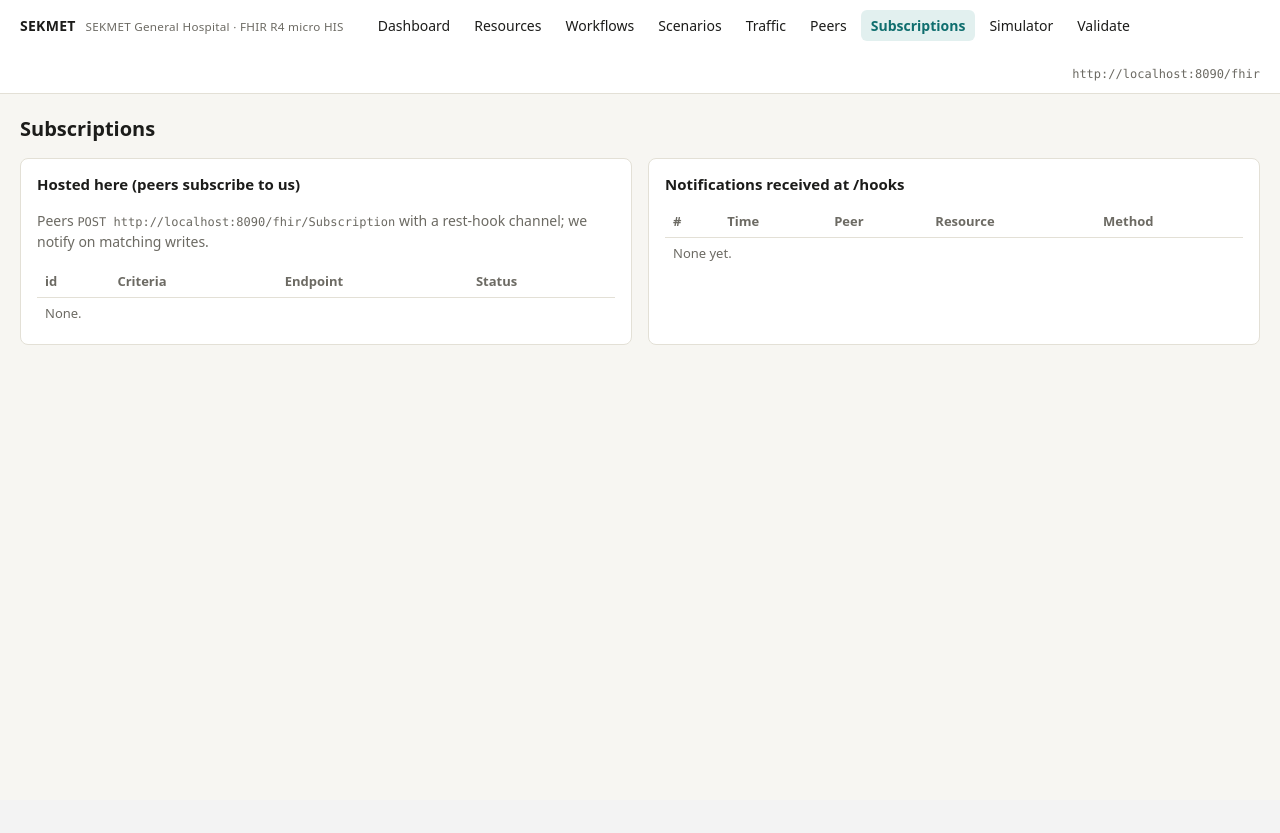
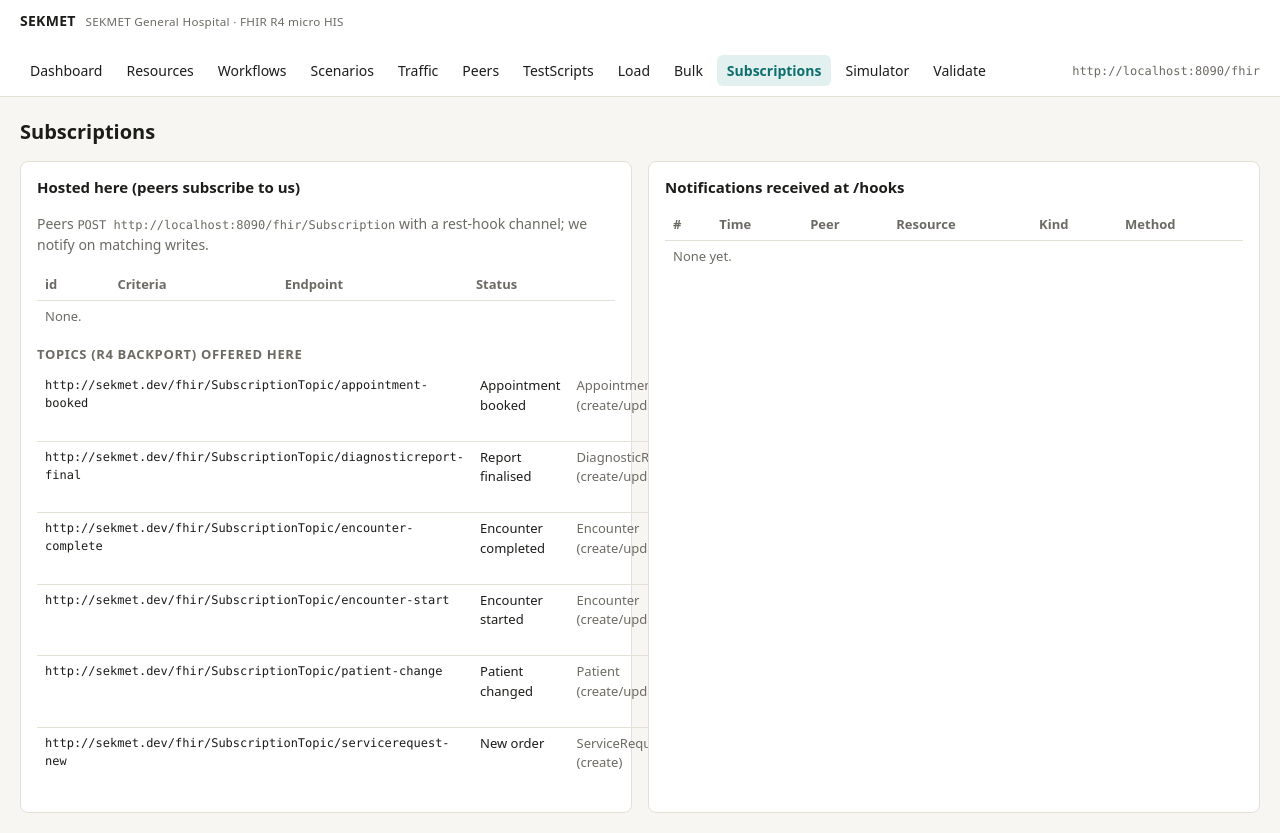
Before and after one commit to KaRamHelal/SEKMET_FHIR_R4_Tester, a FastAPI app: page /ui/subscriptions in a window 1280 px wide. Before the commit the page ends 345 px from the top, so only its background shows below. Run offline with FastAPI, Linux system fonts and the light colour scheme; data comes from the database, SQL or seed files in the repository; data that the repository does not hold is empty.

Commit message:
Round 11: web console for TestScripts, load runs, bulk export and topics
- /ui/testscripts (upload/paste, run, TestReport download), /ui/load (guarded start, results, reports),
  /ui/bulk (client runs + served exports), topics and notification kinds on /ui/subscriptions
- fix: route handler shadowed load_run() (500 on run detail/TestReport); tables scroll inside panels
- tests + docs

Co-Authored-By: Claude Opus 5.5 (1M context) <noreply@anthropic.com>

```diff
--- a/sekmet/ui/routes.py
+++ b/sekmet/ui/routes.py
@@ -3,6 +3,7 @@ from __future__ import annotations
 
 import json
 import threading
+import time
 from pathlib import Path
 from urllib.parse import parse_qsl
 
@@ -26,6 +27,8 @@ templates.env.filters["pretty"] = lambda v: _pretty(v)
 templates.env.filters["display"] = lambda r: display_of(r) or ""
 
 _running: dict[str, threading.Thread] = {}
+_load_results: list[dict] = []
+_bulk_results: list[dict] = []
 
 # workflows offered on a resource detail page, by resource type -> [(workflow key, param name)]
 CONTEXT_ACTIONS = {
@@ -243,7 +246,8 @@ def build_router(get_ctx) -> APIRouter:
         subs = ctx.service.search("Subscription", [("_count", "100")]).body.get("entry", [])
         return page(request, "subscriptions.html", subs=[e["resource"] for e in subs if "resource" in e
                                                          and e["resource"]["resourceType"] == "Subscription"],
-                    notes=notifications(ctx.store, limit=100), peers=list(ctx.settings.peers))
+                    notes=notifications(ctx.store, limit=100), peers=list(ctx.settings.peers),
+                    topics=sorted(ctx.subscriptions.topics().values(), key=lambda t: t.url))
 
     @router.post("/subscriptions/register", response_class=HTMLResponse)
     def subscriptions_register(request: Request, peer: str = Form(...)):
@@ -269,6 +273,119 @@ def build_router(get_ctx) -> APIRouter:
                                                                 "diagnostics": f"Invalid JSON: {e}"}]}
         return page(request, "validate.html", body=body, oo=oo, ok=not has_errors(oo.get("issue", [])))
 
+    # ---------------- TestScripts ----------------
+
+    @router.get("/testscripts", response_class=HTMLResponse)
+    def testscripts(request: Request):
+        ctx = get_ctx()
+        runs = [r for r in list_runs(ctx.store, 200) if r["id"].startswith("ts-")][:30]
+        return page(request, "testscripts.html", runs=runs, peers=ctx.settings.peer_names(),
+                    running=[k for k, t in _running.items() if t.is_alive() and k.startswith("ts:")])
+
+    @router.post("/testscripts/run")
+    async def testscripts_run(request: Request):
+        from ..fhir.xml import from_xml
+        from ..scenarios.testscript import TestScriptRunner
+        ctx = get_ctx()
+        form = await request.form()
+        upload = form.get("file")
+        raw = (await upload.read()) if upload is not None and getattr(upload, "filename", "") else \
+            (form.get("script") or "").encode()
+        try:
+            ts = from_xml(raw) if raw.lstrip().startswith(b"<") else json.loads(raw or b"{}")
+            if ts.get("resourceType") != "TestScript":
+                raise ValueError(f"not a TestScript (got {ts.get('resourceType')})")
+        except (ValueError, FhirError) as e:
+            return page(request, "message.html", title="TestScript not accepted", message=str(e))
+        peers = [p.strip() for p in (form.get("peers") or "self").split(",") if p.strip()]
+        fixtures = [d.strip() for d in (form.get("fixtures") or "").split(",") if d.strip()]
+        variables = dict(line.split("=", 1) for line in (form.get("vars") or "").splitlines() if "=" in line)
+        runner = TestScriptRunner(ctx, peers, fixtures, form.get("fixture_base") or None, variables)
+        label = f"ts:{ts.get('name') or ts.get('id')}@{','.join(peers)}"
+        t = threading.Thread(target=runner.run, args=(ts,), daemon=True, name=label)
+        _running[label] = t
+        t.start()
+        return RedirectResponse("/ui/testscripts", status_code=303)
+
+    @router.get("/testreport/{run_id}")
+    def testreport(run_id: str):
+        from fastapi.responses import JSONResponse
+        from ..scenarios.testscript import build_test_report
+        r = load_run(get_ctx().store, run_id)
+        if not r:
+            return JSONResponse({"error": "no such run"}, status_code=404)
+        return JSONResponse(build_test_report(r, r.get("file")), media_type="application/fhir+json",
+                            headers={"Content-Disposition": f"attachment; filename=TestReport-{run_id}.json"})
+
+    # ---------------- load ----------------
+
+    @router.get("/load", response_class=HTMLResponse)
+    def load_page(request: Request):
+        ctx = get_ctx()
+        return page(request, "load.html", scenarios=list_scenarios(), peers=ctx.settings.peer_names(),
+                    results=list(reversed(_load_results))[:20],
+                    running=[k for k, t in _running.items() if t.is_alive() and k.startswith("load:")])
+
+    @router.post("/load/run", response_class=HTMLResponse)
+    def load_start(request: Request, scenario: str = Form(...), peer: str = Form("self"), users: int = Form(5),
+                 duration: float = Form(30), ramp: float = Form(0), own: bool = Form(False)):
+        from ..load.runner import LoadConfig, LoadRunner, is_local
+        ctx = get_ctx()
+        target = ctx.settings.peer(peer).base_url
+        if not is_local(target) and not own:
+            return page(request, "message.html", title="Load test refused",
+                        message=f"{target} is not local. Only load systems you own or are authorised to stress, "
+                                f"and confirm that on the form.")
+        cfg = LoadConfig(scenario, peer, max(1, min(users, 200)), max(1, min(duration, 3600)), None, ramp)
+        label = f"load:{scenario}@{peer}"
+
+        def work():
+            summary = LoadRunner(ctx, cfg).run()
+            _load_results.append(summary)
+            del _load_results[:-50]
+
+        t = threading.Thread(target=work, daemon=True, name=label)
+        _running[label] = t
+        t.start()
+        return RedirectResponse("/ui/load", status_code=303)
+
+    @router.get("/load/{idx}", response_class=HTMLResponse)
+    def load_report(idx: int):
+        from ..load.report import render
+        items = list(reversed(_load_results))
+        if not 0 <= idx < len(items):
+            return HTMLResponse("No such load run", status_code=404)
+        return HTMLResponse(render(items[idx]))
+
+    # ---------------- bulk ----------------
+
+    @router.get("/bulk", response_class=HTMLResponse)
+    def bulk_page(request: Request):
+        ctx = get_ctx()
+        return page(request, "bulk.html", peers=ctx.settings.peer_names(), results=list(reversed(_bulk_results))[:20],
+                    running=[k for k, t in _running.items() if t.is_alive() and k.startswith("bulk:")],
+                    jobs=list(ctx.bulk.jobs.values())[-20:])
+
+    @router.post("/bulk/run")
+    def bulk_run(peer: str = Form("self"), level: str = Form("group"), group: str = Form(""),
+                 types: str = Form(""), poll_max: str = Form("")):
+        from ..bulk.client import bulk_export
+        ctx = get_ctx()
+        label = f"bulk:{level}@{peer}"
+
+        def work():
+            out = bulk_export(ctx.peer_client(peer), level, group or None,
+                              [t.strip() for t in types.split(",") if t.strip()] or None, None, None, 600,
+                              float(poll_max) if poll_max else None)
+            _bulk_results.append({"peer": peer, "level": level, "group": group, "ts": time.strftime("%H:%M:%S"),
+                                  **out})
+            del _bulk_results[:-50]
+
+        t = threading.Thread(target=work, daemon=True, name=label)
+        _running[label] = t
+        t.start()
+        return RedirectResponse("/ui/bulk", status_code=303)
+
     @router.get("/simulator", response_class=HTMLResponse)
     def simulator(request: Request):
         ctx = get_ctx()
--- a/sekmet/ui/templates/base.html
+++ b/sekmet/ui/templates/base.html
@@ -10,7 +10,7 @@
 <header>
   <div class="brand">SEKMET <small>{{ settings.facility_name }} · FHIR R4 micro HIS</small></div>
   <nav>
-    {% for key, label in [("dashboard","Dashboard"),("resources","Resources"),("workflows","Workflows"),("scenarios","Scenarios"),("traffic","Traffic"),("peers","Peers"),("subscriptions","Subscriptions"),("simulator","Simulator"),("validate","Validate")] %}
+    {% for key, label in [("dashboard","Dashboard"),("resources","Resources"),("workflows","Workflows"),("scenarios","Scenarios"),("traffic","Traffic"),("peers","Peers"),("testscripts","TestScripts"),("load","Load"),("bulk","Bulk"),("subscriptions","Subscriptions"),("simulator","Simulator"),("validate","Validate")] %}
     <a href="/ui{% if key != 'dashboard' %}/{{ key }}{% endif %}" class="{{ 'on' if nav.startswith(key) or (key=='resources' and nav=='resource') or (key=='scenarios' and nav=='run') or (key=='traffic' and nav=='traffic_detail') else '' }}">{{ label }}</a>
     {% endfor %}
   </nav>
--- a/sekmet/ui/templates/subscriptions.html
+++ b/sekmet/ui/templates/subscriptions.html
@@ -10,6 +10,10 @@
     {% for s in subs %}<tr><td class="mono"><a href="/ui/resources/Subscription/{{ s.id }}">{{ s.id[:8] }}</a></td><td class="mono">{{ s.criteria }}</td><td class="mono">{{ s.channel.endpoint }}</td>
       <td><span class="pill {{ 'ok' if s.status == 'active' else 'bad' }}">{{ s.status }}</span>{% if s.error %}<div class="bad">{{ s.error }}</div>{% endif %}</td></tr>
     {% else %}<tr><td colspan="4" class="mute">None.</td></tr>{% endfor %}</table>
+    <h3>Topics (R4 Backport) offered here</h3>
+    <table>{% for t in topics %}<tr><td class="mono">{{ t.url }}</td><td>{{ t.title }}</td>
+      <td class="mute">{% for tr in t.triggers %}{{ tr.resource }} ({{ tr.interactions|join('/') }}){% endfor %}</td>
+      <td class="mute">filters: {{ t.filters|list|join(', ') }}</td></tr>{% endfor %}</table>
     {% if peers %}
     <h3>Register configured subscriptions on a peer</h3>
     <form method="post" action="/ui/subscriptions/register" class="row"><div><select name="peer">{% for p in peers %}<option>{{ p }}</option>{% endfor %}</select></div><button>Register</button></form>
@@ -17,10 +21,10 @@
   </div>
   <div class="panel">
     <h2>Notifications received at /hooks</h2>
-    <table><tr><th>#</th><th>Time</th><th>Peer</th><th>Resource</th><th>Method</th></tr>
+    <table><tr><th>#</th><th>Time</th><th>Peer</th><th>Resource</th><th>Kind</th><th>Method</th></tr>
     {% for n in notes %}<tr><td>{% if n.traffic_id %}<a href="/ui/traffic/{{ n.traffic_id }}">{{ n.id }}</a>{% else %}{{ n.id }}{% endif %}</td><td class="mono mute">{{ n.ts[11:19] }}</td><td>{{ n.peer }}</td>
-      <td class="mono">{{ n.resource_type or '(ping)' }}/{{ n.resource_id or '' }}{% if n.resource and n.resource.status %} <span class="mute">{{ n.resource.status }}</span>{% endif %}</td><td>{{ n.method }}</td></tr>
-    {% else %}<tr><td colspan="5" class="mute">None yet.</td></tr>{% endfor %}</table>
+      <td class="mono">{{ n.resource_type or '(ping)' }}/{{ n.resource_id or '' }}{% if n.resource and n.resource.status %} <span class="mute">{{ n.resource.status }}</span>{% endif %}</td><td>{{ n.kind or 'rest-hook' }}</td><td>{{ n.method }}</td></tr>
+    {% else %}<tr><td colspan="6" class="mute">None yet.</td></tr>{% endfor %}</table>
   </div>
 </div>
 {% endblock %}
```
Also changed, not shown: docs/operations.md (+4 -1 lines), docs/testing-log.md (+10 -0 lines), sekmet/scenarios/testscript.py (+9 -3 lines), sekmet/ui/templates/bulk.html (added, +37 -0 lines), sekmet/ui/templates/load.html (added, +32 -0 lines), sekmet/ui/templates/testscripts.html (added, +27 -0 lines), tests/test_rest.py (+1 -1 lines), tests/test_testscript.py (+21 -0 lines).
